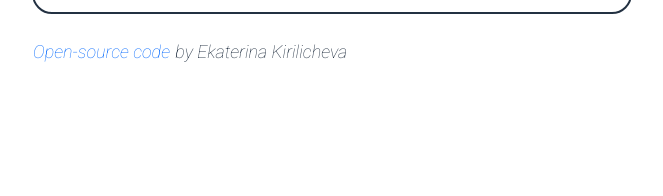
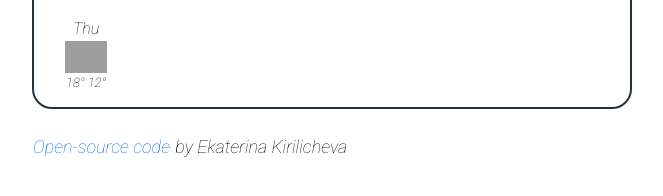
Before and after one commit to ekaterinaKirilicheva/VanillaJSweatherApp, a plain HTML site: page index.html in a window 1280 px wide. Shown: the part 274-470 px from the top of the page, without its empty margins (308-971 px from the left). Drawn offline with nearby package versions, Linux system fonts and the light colour scheme; no server answers; grey boxes are pictures that could not be loaded.

Commit message:
created html & css for the first day of 5-day-weather-forecast (using fake data for now)

```diff
--- a/index.html
+++ b/index.html
@@ -51,6 +51,16 @@
         <li> Wind: <span id="wind"></span> km/h </li> </ul>
       </div>
     </div>
+    <div class="weather-forecast">
+      <div class="row">
+        <div class="col-2">
+          <div class="weather-forecast-date">Thu</div>
+          <img src="http://openweathermap.org/img/wn/04d@2x.png" alt="" width="42"/>
+          <div class = "weather-forecast-temperature"><span class="weather-forecast-max">18°</span><span class="weather-forecast-min"> 12°</span></div>
+        </div>
+      </div>
+
+    </div>
     </div>
   </br>
   <small class="footer"><a href="https://github.com/ekaterinaKirilicheva/sheCodesWeatherApp" target="_blank">Open-source code</a> by Ekaterina Kirilicheva</small>
--- a/src/styles.css
+++ b/src/styles.css
@@ -35,15 +35,17 @@ li {
   max-width: 600px;
   margin: 30px auto;
 }
-a,
+
 .footer {
   font-size: 18px;
+  color: #141010;
 }
 
 a {
   outline: none;
   text-decoration: none;
   padding: 2px 1px 0;
+  font-size: 18px;
 }
 
 .active {
@@ -53,3 +55,21 @@ a {
 .active:hover {
   text-decoration: none;
 }
+
+.weather-forecast {
+  margin-top: 20px;
+  text-align: center;
+  color: black;
+}
+
+.weather-forecast-date {
+  font-size: 16px;
+
+  opacity: 0, 1;
+}
+.weather-forecast-temperature {
+  font-size: 13px;
+}
+.weather-forecast-min {
+  opacity: 0, 1;
+}
```
